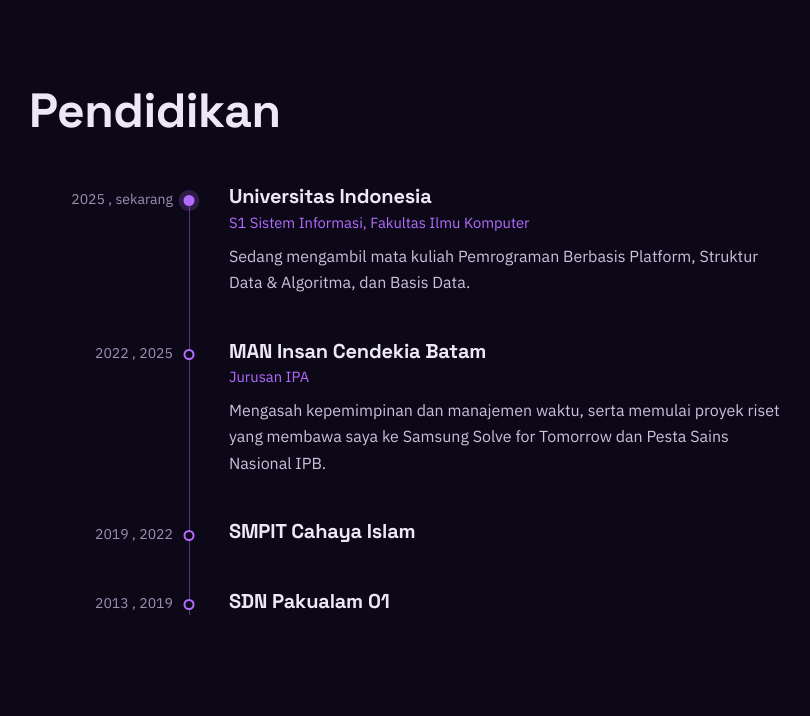
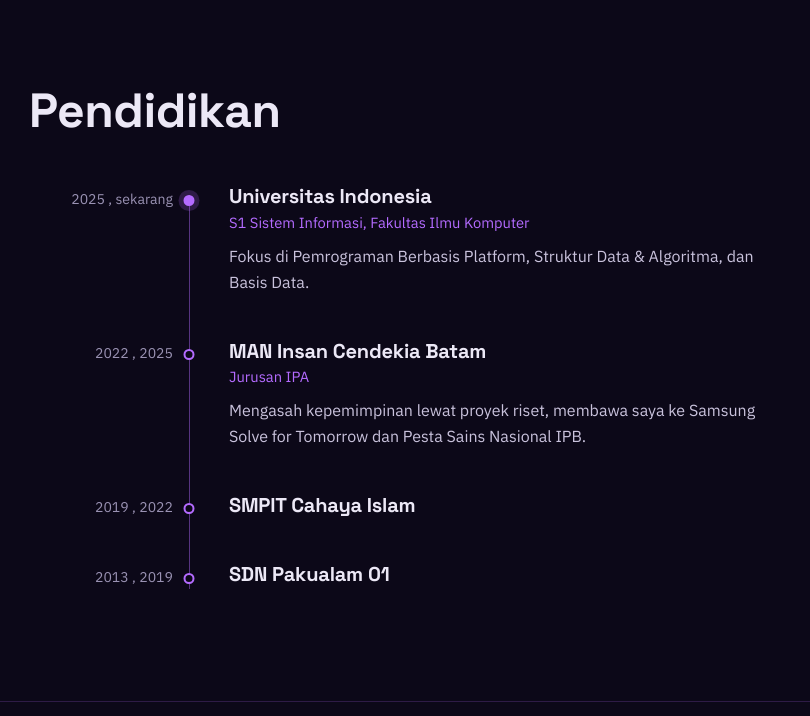
Before and after one commit to McKenzy65/myportofolio, a Django app: page / in a window 1280 px wide. Shown: the part 1314-2030 px from the top of the page, without its empty margins (115-925 px from the left). Run offline with Django 5.2, Linux system fonts and the light colour scheme; data that the repository does not hold is empty.

Commit message:
docs: simplify education timeline descriptions

```diff
--- a/templates/index.html
+++ b/templates/index.html
@@ -130,7 +130,7 @@
                         <div class="timeline-body">
                             <h3>Universitas Indonesia</h3>
                             <p class="timeline-sub">S1 Sistem Informasi, Fakultas Ilmu Komputer</p>
-                            <p>Sedang mengambil mata kuliah Pemrograman Berbasis Platform, Struktur Data &amp; Algoritma, dan Basis Data.</p>
+                            <p>Fokus di Pemrograman Berbasis Platform, Struktur Data &amp; Algoritma, dan Basis Data.</p>
                         </div>
                     </li>
                     <li class="timeline-item">
@@ -138,7 +138,7 @@
                         <div class="timeline-body">
                             <h3>MAN Insan Cendekia Batam</h3>
                             <p class="timeline-sub">Jurusan IPA</p>
-                            <p>Mengasah kepemimpinan dan manajemen waktu, serta memulai proyek riset yang membawa saya ke Samsung Solve for Tomorrow dan Pesta Sains Nasional IPB.</p>
+                            <p>Mengasah kepemimpinan lewat proyek riset, membawa saya ke Samsung Solve for Tomorrow dan Pesta Sains Nasional IPB.</p>
                         </div>
                     </li>
                     <li class="timeline-item">
```
